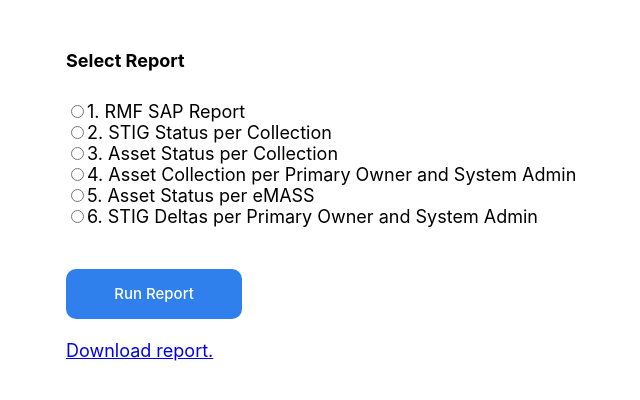
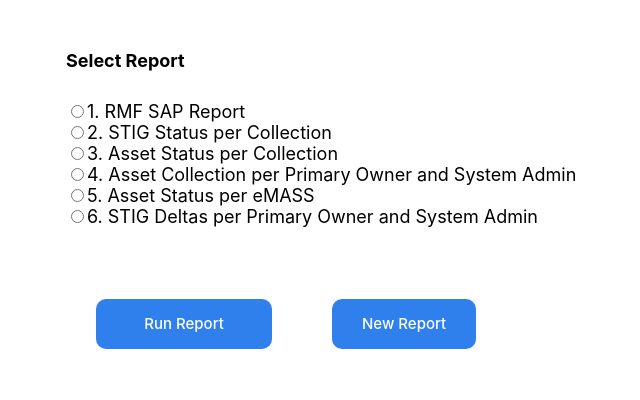
Before and after one commit to smehlmann/react-fastify-app, a React (Create React App) app in the folder client/: page / in a window 1280 px wide. Shown: the top 400 px of the page, without its empty margins (14-654 px from the left). Built offline with nearby package versions, Linux system fonts and the light colour scheme.

Commit message:
Add files via upload
Added a table to display results and a new report button.

```diff
--- a/client/src/App.css
+++ b/client/src/App.css
@@ -17,7 +17,7 @@
   font-size: 18px;
 }
 
-.submit-btn {
+.submit-btn, .new-report-btn {
   appearance: none;
   backface-visibility: hidden;
   background-color: #2f80ed;
@@ -49,7 +49,23 @@
   white-space: nowrap;
 }
 
-.submit-btn:hover {
+/*.button-row {
+  display: flex;
+  height: 100%;
+}*/
+
+.submit-btn {
+  display: inline-block;
+  margin: 30px;
+}
+
+.new-report-btn{
+  display: inline-block;
+  margin: 30px;
+}
+
+
+.submit-btn:hover, .new-report-btn:hover {
   /*background-color: #1366d6;*/
   background-color: #7393B3;
   box-shadow: rgba(0, 0, 0, .05) 0 5px 30px, rgba(0, 0, 0, .05) 0 1px 4px;
@@ -58,23 +74,23 @@
   transition-duration: .35s;
 }
 
-.submit-btn:active {
+.submit-btn:active, .new-report-btn:active {
   background-color: #0047AB;
   box-shadow: 0 5px #666;
   transform: translateY(4px);
 }
 
-.submit-btn:hover:after {
+.submit-btn:hover:after, .new-report-btn:after {
   opacity: .5;
 }
 
-.submit-btn:active {
+.submit-btn:active, .new-report-btn:active {
   box-shadow: rgba(0, 0, 0, .1) 0 3px 6px 0, rgba(0, 0, 0, .1) 0 0 10px 0, rgba(0, 0, 0, .1) 0 1px 4px -1px;
   transform: translateY(2px);
   transition-duration: .35s;
 }
 
-.submit-btn:active:after {
+.submit-btn:active:after, .new-report-btn:after {
   opacity: 1;
 }
 
--- a/client/src/App.js
+++ b/client/src/App.js
@@ -1,12 +1,17 @@
 import React, { Component } from 'react';
 import './App.css';
 import { CSVLink } from 'react-csv';
+//import { usePapaParse } from 'react-papaparse';
+import Papa from 'papaparse';
 
 class App extends Component {
 
   /* class Constructor sets state */
   constructor(props) {
     super(props);
+    this.getHeader = this.getHeader.bind(this);
+    this.getRowsData = this.getRowsData.bind(this);
+    this.getKeys = this.getKeys.bind(this);
     this.state = {
       apiResponse: "",
       fileData: "",
@@ -15,8 +20,12 @@
       fileName: "",
       output: "",
       emassNums: "",
-      showEmassNum: false
+      showEmassNum: false,
+      showData: false
     };
+
+
+    var jsonData = null;
 
     //const formName = useRef(null);
     this.onRadioChange = this.onRadioChange.bind(this);
@@ -46,7 +55,8 @@
     if (prevState.apiResponse !== this.state.apiResponse) {
       console.log('apiResponse has changed.');
       this.setState({
-        fileData: this.state.apiResponse
+        fileData: this.state.apiResponse,
+        showData: true
       });
 
       if (this.state.apiResponse.length > 0) {
@@ -104,19 +114,17 @@
       this.callAPI(this.state.report);
   }
 
+  newReport() {
+    alert("In new report");
+    window.location.reload();
+  }
+
   updateEmass(evt) {
     const val = evt.target.value;
     this.setState({
       emassNums: val
     });
   }
-
-  /* showComponent() {
-
-     this.setState({
-       showEmassNum: true
-     });
-   }*/
 
   LoadingSpinner() {
     return (
@@ -127,8 +135,34 @@
     );
   }
 
+  getKeys = function () {
+
+    this.jsonData = Papa.parse(this.state.apiResponse, { header: true });
+    console.log('jsonData: ' + this.jsonData.data);
+
+    var keys = this.jsonData.data[0];
+    return Object.keys(keys);
+  }
+
+  getHeader = function () {
+    var keys = this.getKeys();
+    return keys.map((key, index) => {
+      return <th key={key}>{key.toUpperCase()}</th>
+    })
+  }
+
+  getRowsData = function () {
+    //var items = this.state.apiResponse;
+    var items = this.jsonData.data;
+    var keys = this.getKeys();
+    return items.map((row, index) => {
+      return <tr key={index}><RenderRow key={index} data={row} keys={keys} /></tr>
+    })
+  }
+
   render() {
     const showEmassNum = this.state.showEmassNum;
+    const showData = this.state.showData;
     return (
       <div className="App">
         <div className="title-div">
@@ -209,15 +243,31 @@
             )}
             <br />
             <button className="submit-btn" type="submit" disabled={this.state.disabled}>Run Report</button>
+            <button className="new-report-btn" type='reset' onClick={this.newReport}>New Report</button>
             <br /><br />
+            {showData && (
+              <div id='tableDiv'>
                 <div id="csv-ink-div">
                   <CSVLink
                     data={this.state.fileData}
                     onClick={() => {
-                  window.location.reload();
+                      //window.location.reload();
                     }}
-              >Download report.</CSVLink>
+                  >Export report to CSV file.</CSVLink>
                 </div>
+                <br /><br />
+                <div>
+                  <table>
+                    <thead>
+                      <tr>{this.getHeader()}</tr>
+                    </thead>
+                    <tbody>
+                      {this.getRowsData()}
+                    </tbody>
+                  </table>
+                </div>
+              </div>
+            )}
           </form>
         </div>
       </div >
@@ -225,4 +275,10 @@
   }
 }
 
+const RenderRow = (props) => {
+  return props.keys.map((key, index) => {
+    return <td key={props.data[key]}>{props.data[key]}</td>
+  })
+}
+
 export default App;
```
Lines whose indentation alone changed are shown as unchanged.
